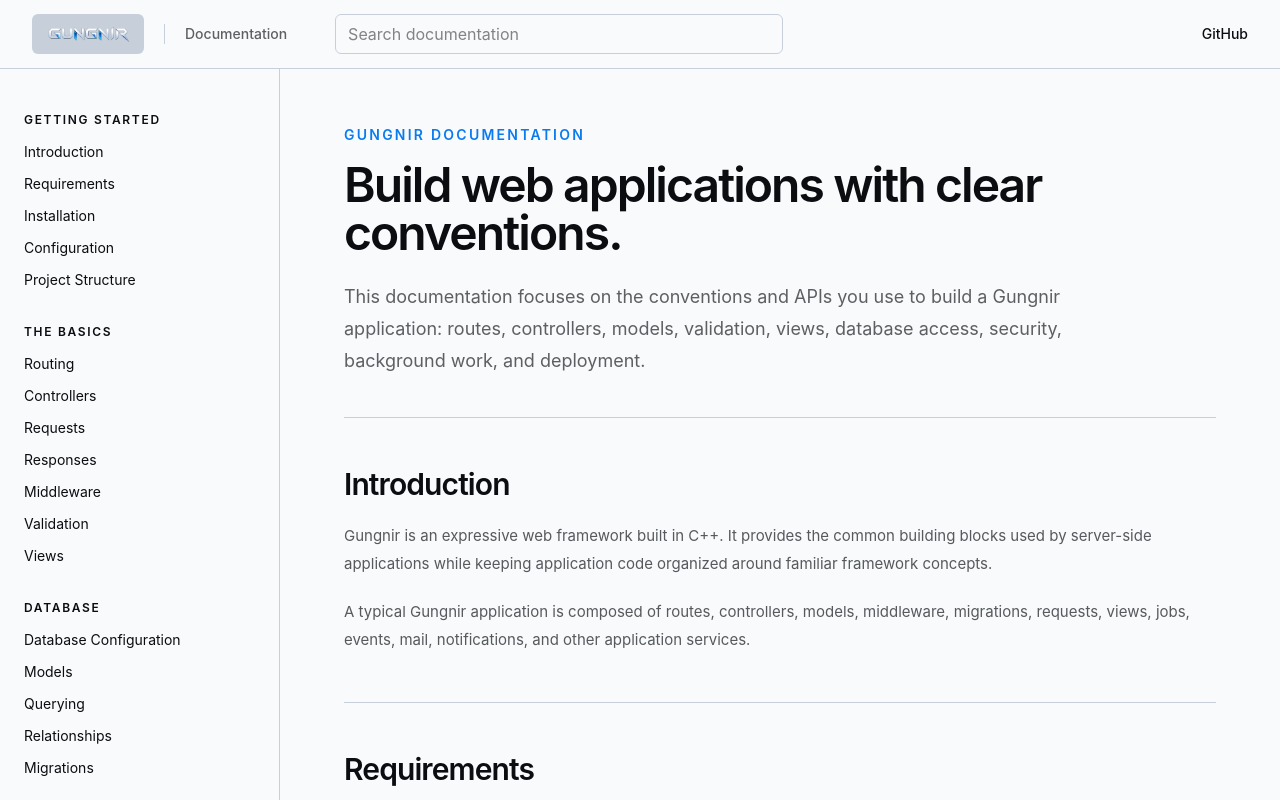
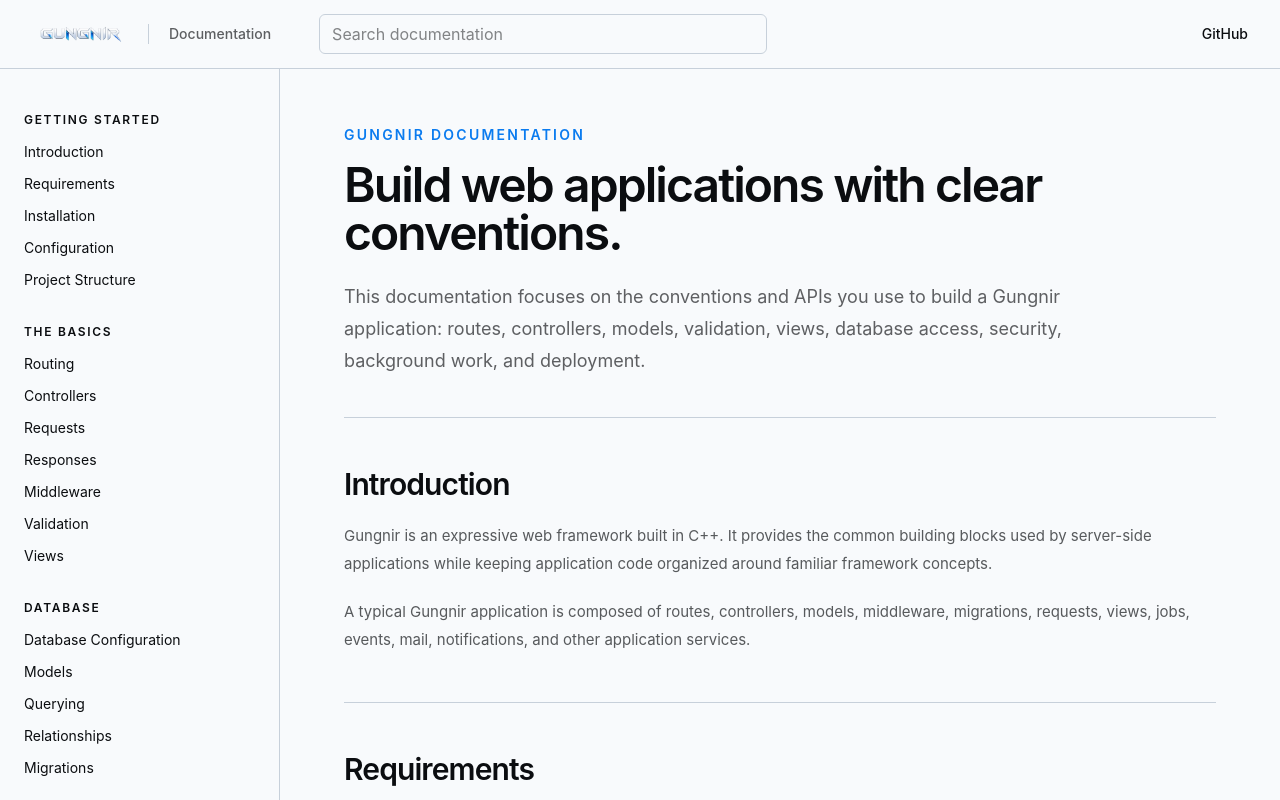
Before and after one commit to justinangeloperez327/next-gungnir, a Next.js app: page /docs in a window 1280 px wide. Shown: the top 800 px of the page. Built offline with nearby package versions, Linux system fonts and the light colour scheme.

Commit message:
Remove docs logo background treatment

```diff
--- a/components/docs/DocsHeader.tsx
+++ b/components/docs/DocsHeader.tsx
@@ -7,11 +7,7 @@
     <header className="sticky top-0 z-40 border-b border-gungnir-silver bg-gungnir-white/95 backdrop-blur">
       <div className="mx-auto flex max-w-[1540px] flex-wrap items-center gap-4 px-5 py-3 sm:px-8 lg:h-[68px] lg:flex-nowrap lg:py-0">
         <div className="flex shrink-0 items-center gap-5">
-          <Link
-            href="/"
-            aria-label="Gungnir home"
-            className="rounded-md bg-gungnir-silver px-2 py-1"
-          >
+          <Link href="/" aria-label="Gungnir home">
             <Image
               src="/images/logo.png"
               alt="Gungnir"
```
